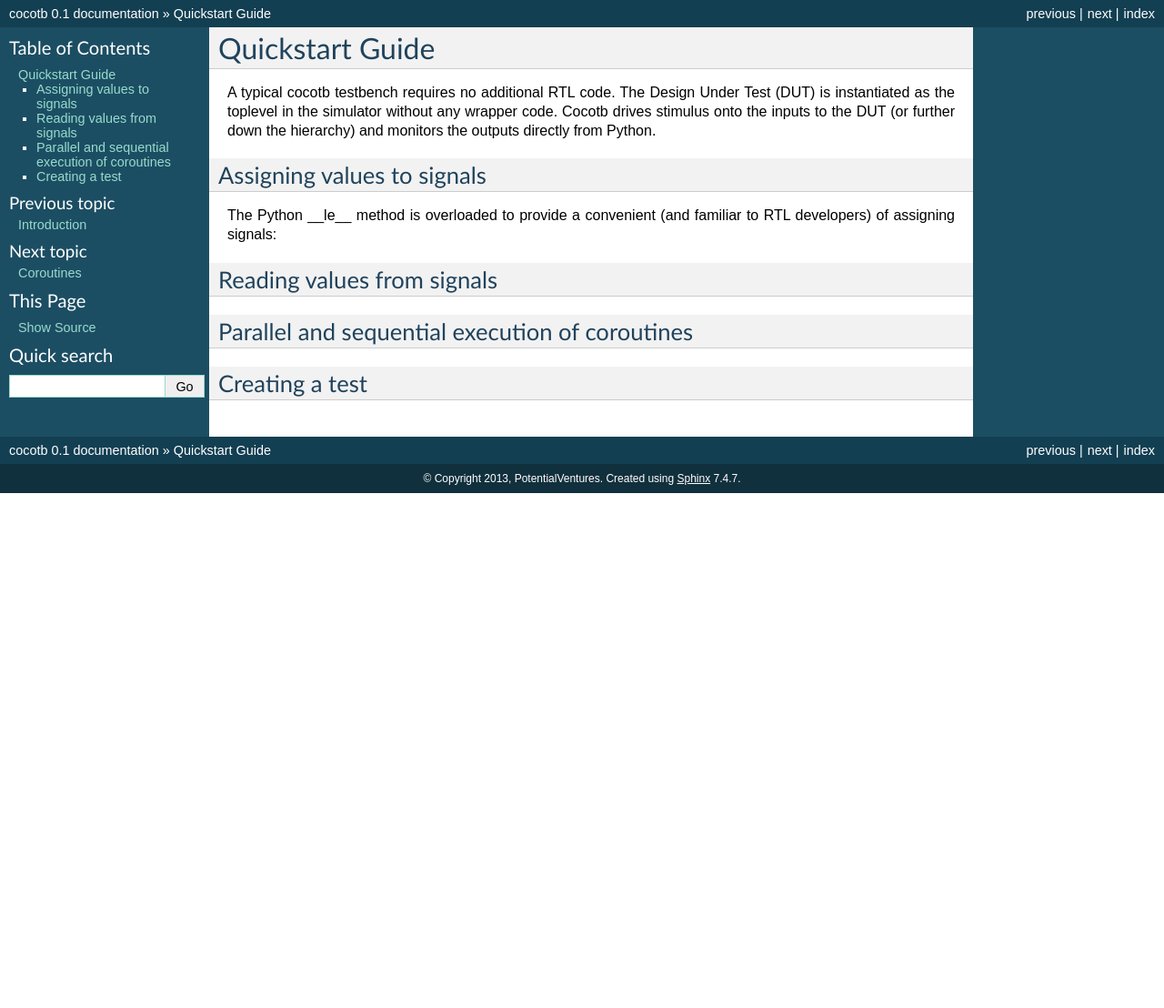
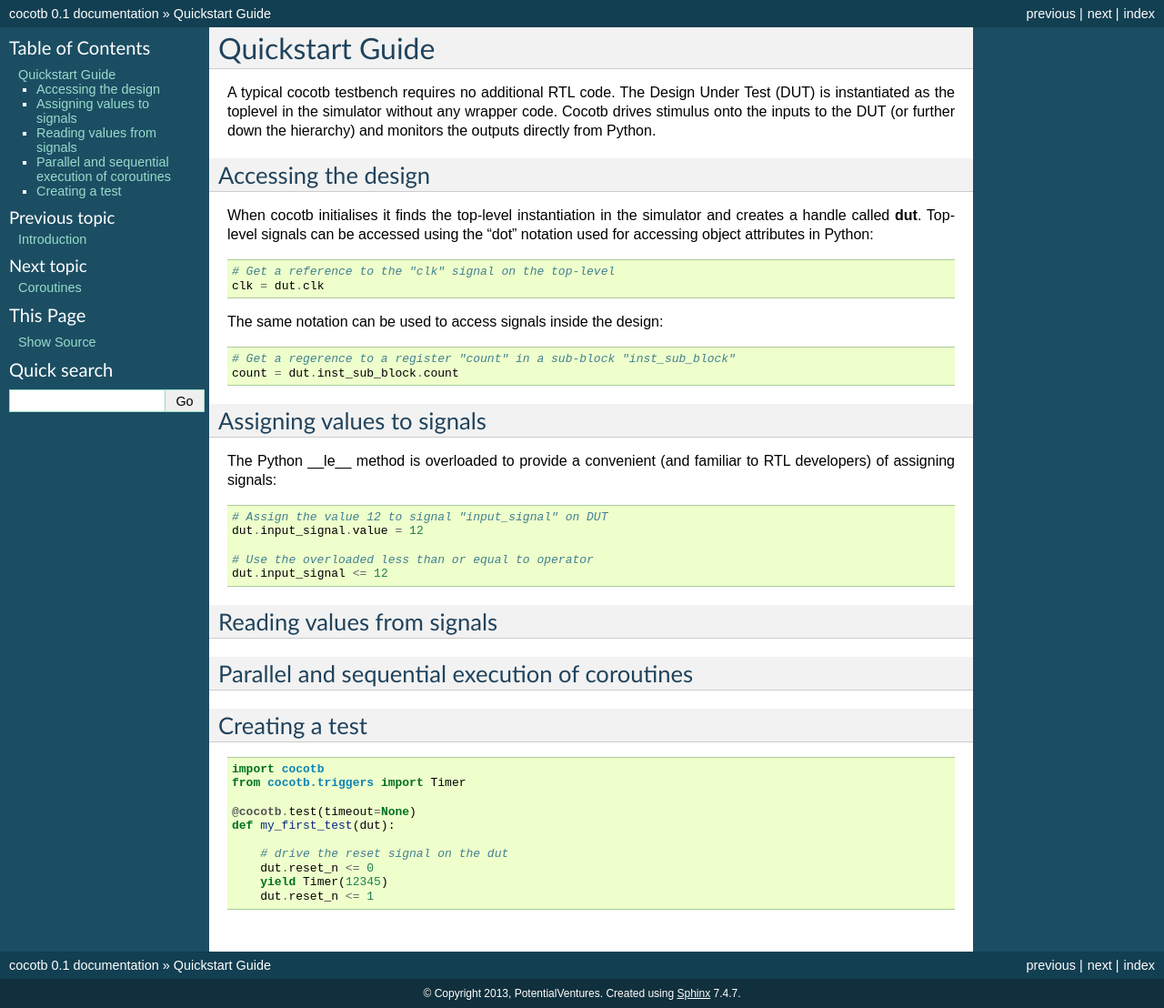
Before and after one commit to bushbecky/cocotb-bus, a Sphinx documentation site: the page built from documentation/source/quickstart.rst, in a window 1280 px wide. Shown: the whole page at 91% size. Built offline with Sphinx 7.4.7, drawn with Linux system fonts in a browser that asks for light colours; formulas are drawn with MathJax 3; pages that are not in the unit, such as notebooks, are missing from menus; before the commit the page ends 900 px from its top, so only the background shows below that.

Commit message:
Update quickstart.rst

```diff
--- a/documentation/source/quickstart.rst
+++ b/documentation/source/quickstart.rst
@@ -2,7 +2,28 @@
 Quickstart Guide
 ################
 
-A typical cocotb testbench requires no additional RTL code. The Design Under Test (DUT) is instantiated as the toplevel in the simulator without any wrapper code. Cocotb drives stimulus onto the inputs to the DUT (or further down the hierarchy) and monitors the outputs directly from Python.
+A typical cocotb testbench requires no additional RTL code.
+The Design Under Test (DUT) is instantiated as the toplevel in the simulator without any wrapper code.
+Cocotb drives stimulus onto the inputs to the DUT (or further down the hierarchy) and monitors the outputs directly from Python.
+
+
+Accessing the design
+--------------------
+
+When cocotb initialises it finds the top-level instantiation in the simulator and creates a handle called **dut**.
+Top-level signals can be accessed using the "dot" notation used for accessing object attributes in Python:
+
+.. code-block:: python
+
+    # Get a reference to the "clk" signal on the top-level
+    clk = dut.clk
+
+The same notation can be used to access signals inside the design:
+
+.. code-block:: python
+
+   # Get a regerence to a register "count" in a sub-block "inst_sub_block"
+   count = dut.inst_sub_block.count
 
 
 Assigning values to signals
@@ -11,8 +32,12 @@
 The Python __le__ method is overloaded to provide a convenient (and familiar to RTL developers) of assigning signals:
 
 .. code-block:: python
-   # Assign the value 12
-   dut.input <= 12
+
+    # Assign the value 12 to signal "input_signal" on DUT
+    dut.input_signal.value = 12
+
+    # Use the overloaded less than or equal to operator
+    dut.input_signal <= 12
 
 
 Reading values from signals
@@ -29,6 +54,7 @@
 ---------------
 
 .. code-block:: python
+
     import cocotb
     from cocotb.triggers import Timer
 
```
